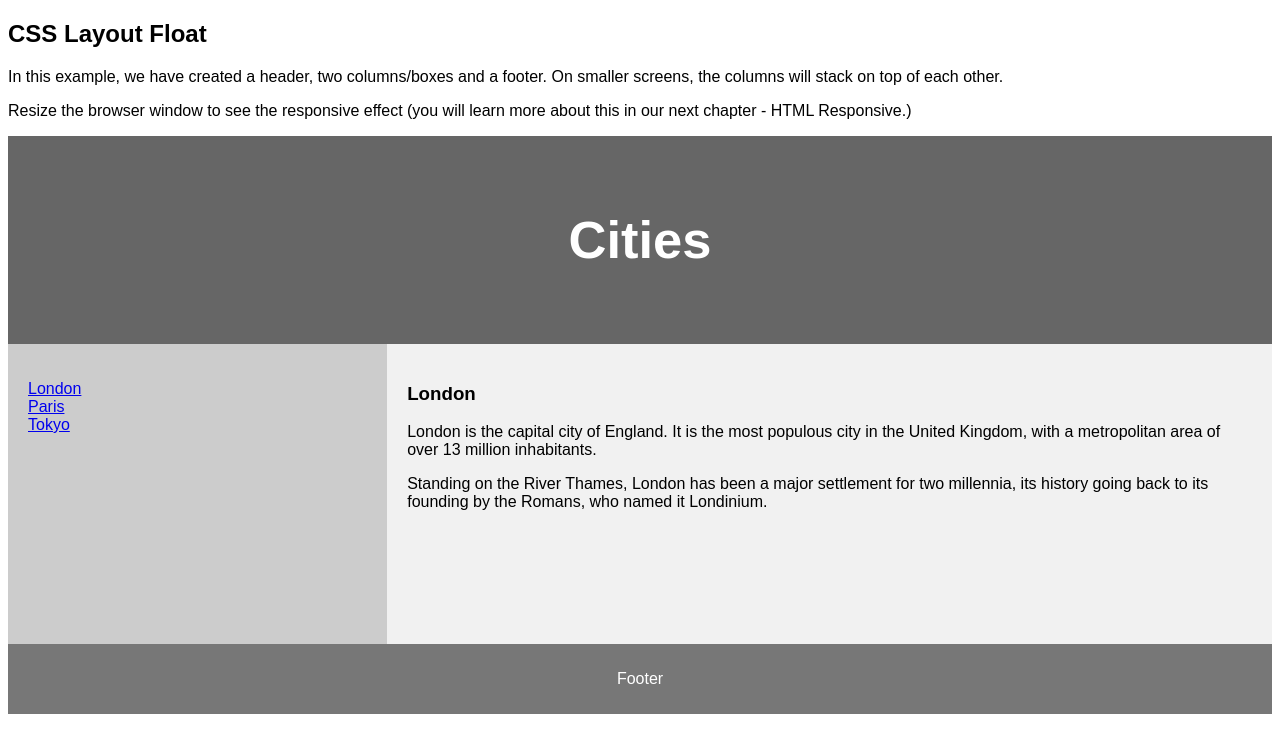
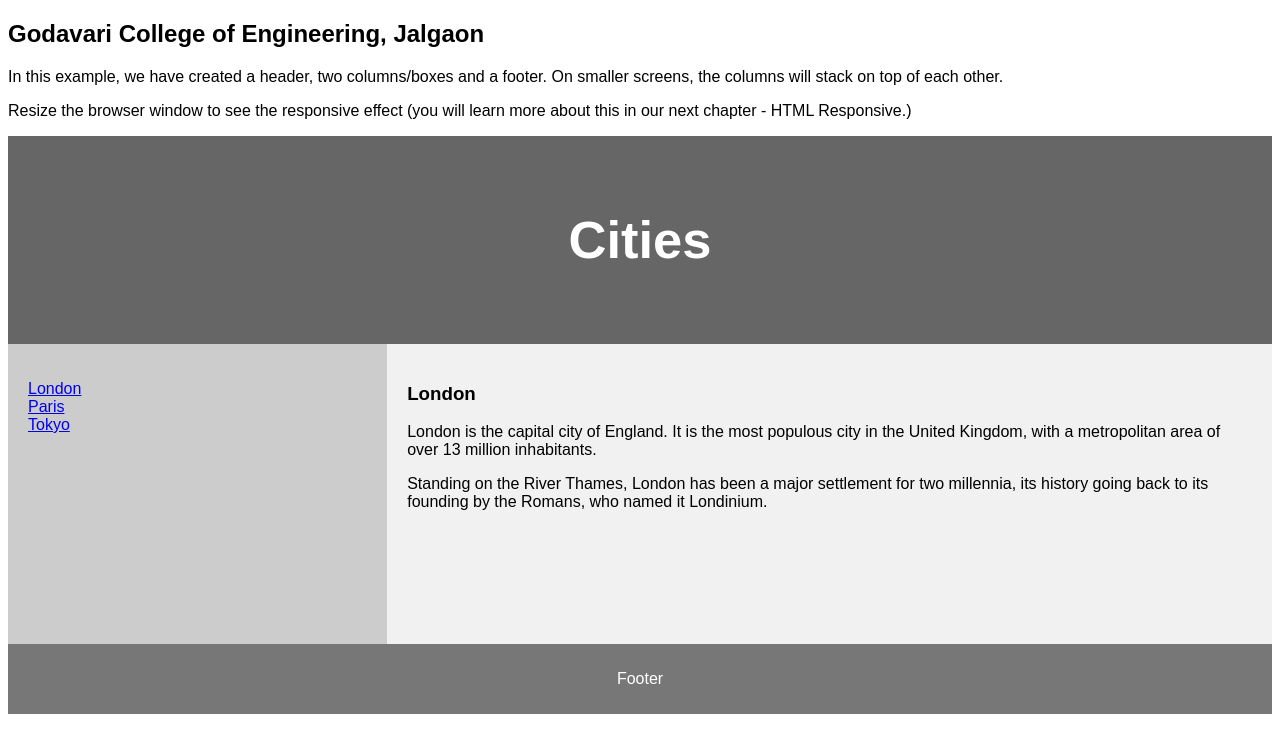
Before and after one commit to BhumikaBhate/class, a plain HTML site: page index.html in a window 1280 px wide. Drawn offline with Linux system fonts and the light colour scheme.

Commit message:
to change title

```diff
--- a/index.html
+++ b/index.html
@@ -71,7 +71,7 @@ footer {
 </head>
 <body>
 
-<h2>CSS Layout Float</h2>
+<h2>Godavari College of Engineering, Jalgaon</h2>
 <p>In this example, we have created a header, two columns/boxes and a footer. On smaller screens, the columns will stack on top of each other.</p>
 <p>Resize the browser window to see the responsive effect (you will learn more about this in our next chapter - HTML Responsive.)</p>
 
```
